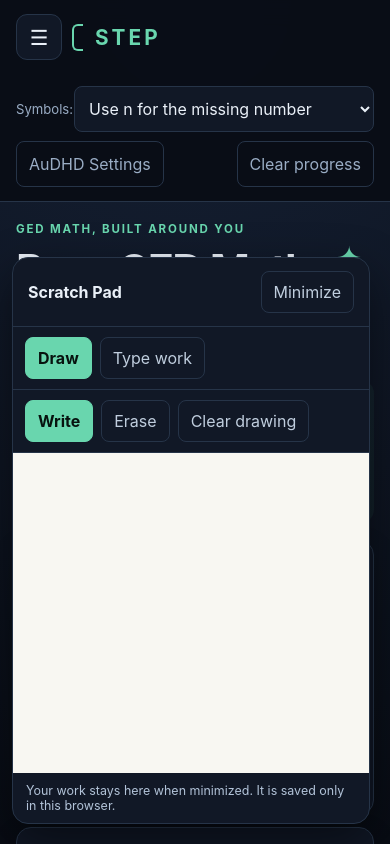
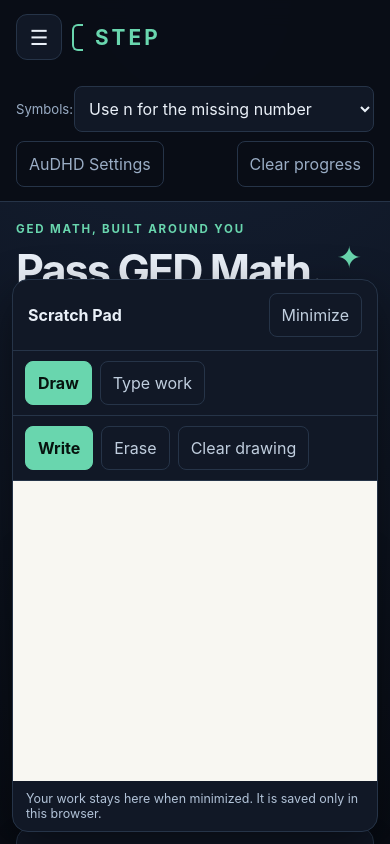
Before and after one commit to Kodaxadev/ged-math-path, a React (Vite) app: page / in a window 390 px wide. Both pictures are taken after a click on the button "Open scratch pad". Shown: the top 844 px of the page. Built offline with nearby package versions, Linux system fonts and the light colour scheme.

Commit message:
Complete scratch pad keyboard focus and phone sizing

```diff
--- a/src/components/ScratchPad.tsx
+++ b/src/components/ScratchPad.tsx
@@ -6,11 +6,11 @@ type PadMode = 'draw' | 'type';
 const PAD_KEY = 'step-scratch-pad-v1';
 const NOTES_KEY = 'step-scratch-notes-v1';
 
-const launch: CSSProperties = { position: 'fixed', right: 22, bottom: 18, zIndex: 20, display: 'flex', alignItems: 'center', gap: 11, border: '1px solid rgba(105,214,174,.34)', borderRadius: 999, padding: '13px 18px', background: 'linear-gradient(135deg, #22695f, #2a8276)', color: '#effffb', fontWeight: 650, boxShadow: '0 14px 36px rgba(0,0,0,.42)' };
-const panel: CSSProperties = { position: 'fixed', right: 20, bottom: 20, zIndex: 20, width: 'min(440px, calc(100vw - 32px))', background: '#111826', border: '1px solid #263448', borderRadius: 16, overflow: 'hidden', boxShadow: '0 18px 48px rgba(0,0,0,.48)' };
+const launch: CSSProperties = { position: 'fixed', right: 22, bottom: 18, zIndex: 20, display: 'flex', alignItems: 'center', gap: 11, border: '1px solid rgba(105,214,174,.34)', borderRadius: 999, padding: '13px 18px', minHeight: 48, background: 'linear-gradient(135deg, #22695f, #2a8276)', color: '#effffb', fontWeight: 650, boxShadow: '0 14px 36px rgba(0,0,0,.42)' };
+const panel: CSSProperties = { position: 'fixed', right: 12, bottom: 12, zIndex: 20, width: 'min(440px, calc(100vw - 24px))', maxHeight: 'calc(100dvh - 24px)', overflowY: 'auto', background: '#111826', border: '1px solid #263448', borderRadius: 16, boxShadow: '0 18px 48px rgba(0,0,0,.48)' };
 const head: CSSProperties = { display: 'flex', alignItems: 'center', justifyContent: 'space-between', padding: '13px 15px', borderBottom: '1px solid #263448' };
 const row: CSSProperties = { display: 'flex', gap: 8, padding: '10px 12px', borderBottom: '1px solid #263448', flexWrap: 'wrap' };
-const button: CSSProperties = { border: '1px solid #263448', background: 'transparent', color: '#c0cede', borderRadius: 8, padding: '9px 12px', minHeight: 42 };
+const button: CSSProperties = { border: '1px solid #263448', background: 'transparent', color: '#c0cede', borderRadius: 8, padding: '9px 12px', minHeight: 44 };
 const selected: CSSProperties = { ...button, color: '#07130f', background: '#69d6ae', borderColor: '#69d6ae', fontWeight: 700 };
 
 function loadPad(): Stroke[] {
@@ -39,10 +39,25 @@ export function ScratchPad() {
   const [drawing, setDrawing] = useState(false);
   const [strokes, setStrokes] = useState<Stroke[]>(loadPad);
   const [notes, setNotes] = useState(loadNotes);
+  const launchRef = useRef<HTMLButtonElement>(null);
+  const minimizeRef = useRef<HTMLButtonElement>(null);
   const canvasRef = useRef<HTMLCanvasElement>(null);
 
   useEffect(() => localStorage.setItem(PAD_KEY, JSON.stringify(strokes)), [strokes]);
   useEffect(() => localStorage.setItem(NOTES_KEY, notes), [notes]);
+
+  useEffect(() => {
+    if (!open) return;
+    minimizeRef.current?.focus();
+    function closeOnEscape(event: KeyboardEvent) {
+      if (event.key === 'Escape') {
+        setOpen(false);
+        window.requestAnimationFrame(() => launchRef.current?.focus());
+      }
+    }
+    document.addEventListener('keydown', closeOnEscape);
+    return () => document.removeEventListener('keydown', closeOnEscape);
+  }, [open]);
 
   useEffect(() => {
     if (!open || mode !== 'draw') return;
@@ -93,11 +108,16 @@ export function ScratchPad() {
     else setNotes('');
   }
 
-  if (!open) return <button type="button" style={launch} onClick={() => setOpen(true)} aria-haspopup="dialog" aria-label="Open scratch pad"><span aria-hidden="true">✎</span> Scratch Pad <span aria-hidden="true">⌃</span></button>;
+  function minimize() {
+    setOpen(false);
+    window.requestAnimationFrame(() => launchRef.current?.focus());
+  }
+
+  if (!open) return <button ref={launchRef} type="button" style={launch} onClick={() => setOpen(true)} aria-haspopup="dialog" aria-label="Open scratch pad"><span aria-hidden="true">✎</span> Scratch Pad <span aria-hidden="true">⌃</span></button>;
 
   return (
     <aside style={panel} role="dialog" aria-labelledby={titleId}>
-      <header style={head}><strong id={titleId}>Scratch Pad</strong><button type="button" style={button} onClick={() => setOpen(false)}>Minimize</button></header>
+      <header style={head}><strong id={titleId}>Scratch Pad</strong><button ref={minimizeRef} type="button" style={button} onClick={minimize}>Minimize</button></header>
       <div style={row} role="group" aria-label="Choose scratch pad mode">
         <button type="button" aria-pressed={mode === 'draw'} style={mode === 'draw' ? selected : button} onClick={() => setMode('draw')}>Draw</button>
         <button type="button" aria-pressed={mode === 'type'} style={mode === 'type' ? selected : button} onClick={() => setMode('type')}>Type work</button>
@@ -115,7 +135,7 @@ export function ScratchPad() {
             role="img"
             aria-label="Drawn scratch work area"
             aria-describedby={canvasDescriptionId}
-            style={{ display: 'block', width: '100%', height: 320, background: '#f8f7f2', cursor: 'crosshair', touchAction: 'none' }}
+            style={{ display: 'block', width: '100%', height: 300, background: '#f8f7f2', cursor: 'crosshair', touchAction: 'none' }}
             onPointerDown={start}
             onPointerMove={move}
             onPointerUp={() => setDrawing(false)}
```
